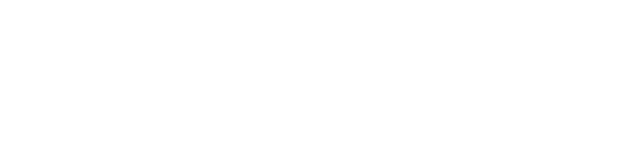
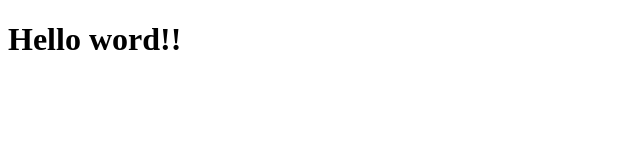
Before and after one commit to Gbo-eng/pruebas, a plain HTML site: page index.html in a window 1280 px wide. Shown: the whole page, without its empty margins (0-640 px from the left). Drawn offline with Linux system fonts and the light colour scheme.

Commit message:
Update index.html

```diff
--- a/index.html
+++ b/index.html
@@ -6,6 +6,6 @@
     <title>Document</title>
 </head>
 <body>
-
+    <h1>Hello word!!</h1>
 </body>
 </html>
```
